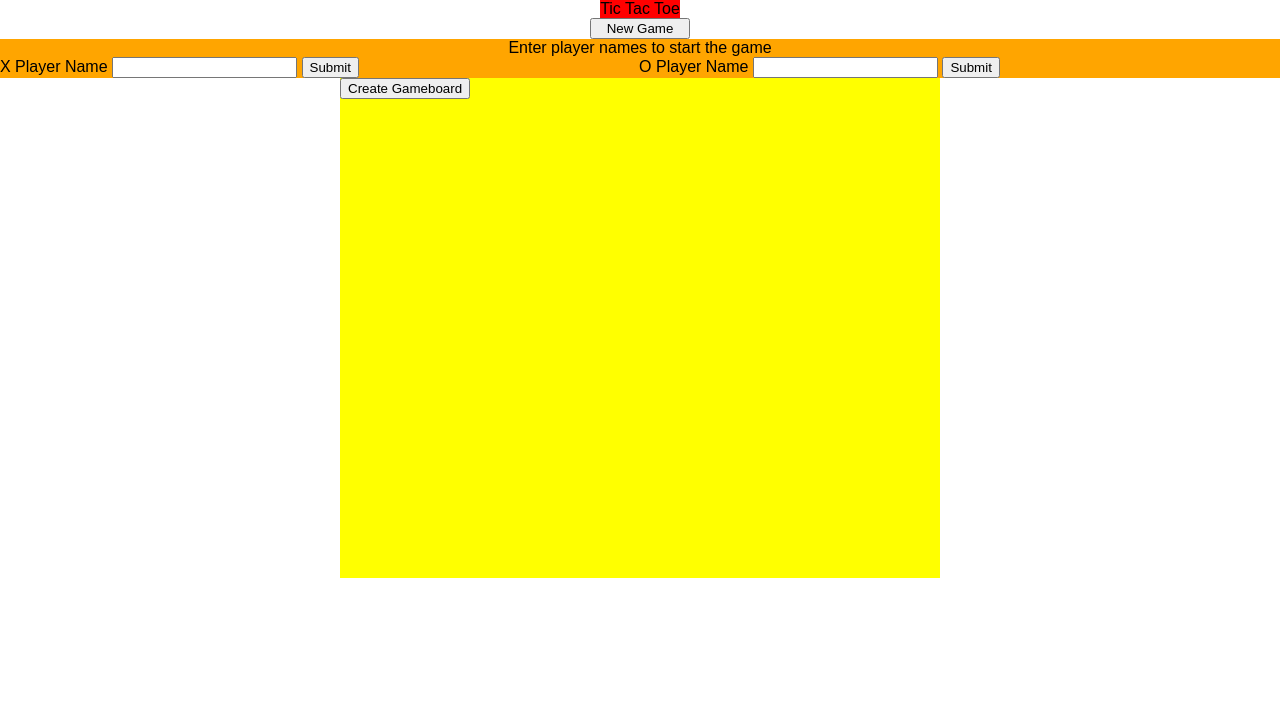
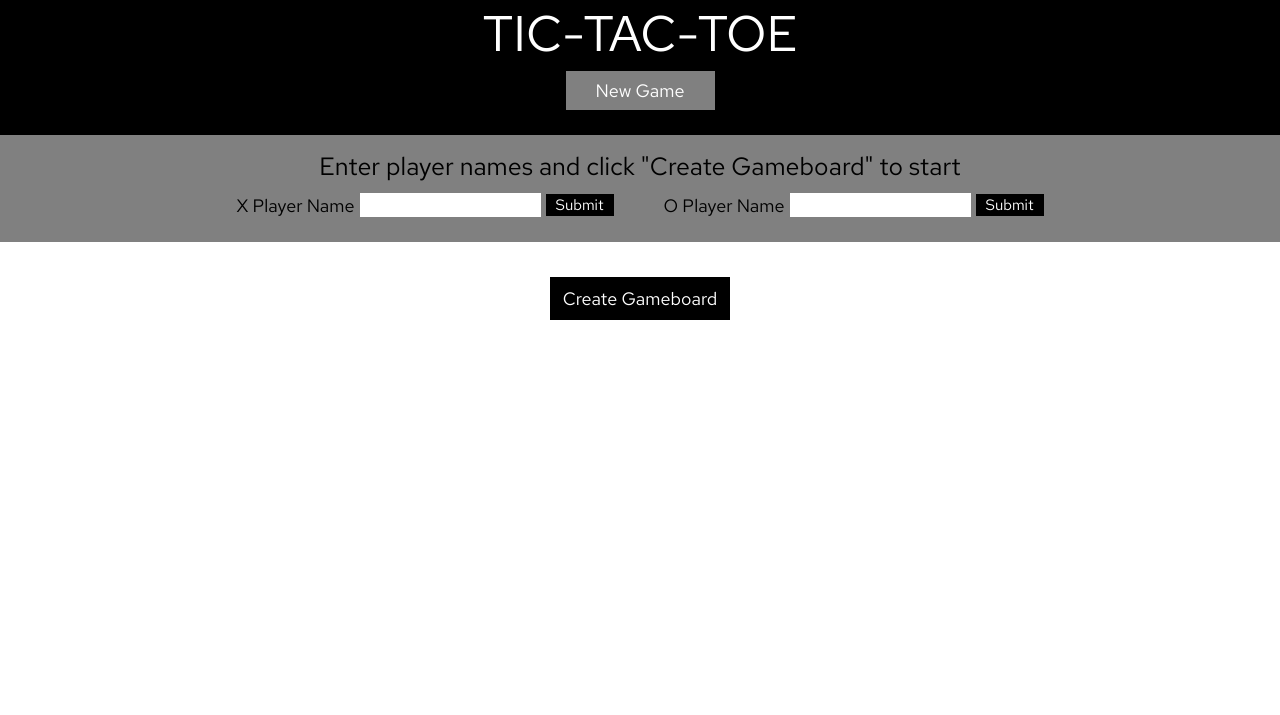
Before and after one commit to trishmoyce/tictactoe, a plain HTML site: page index.html in a window 1280 px wide. Drawn offline with Linux system fonts and the light colour scheme.

Commit message:
updated CSS to spruce up layout

```diff
--- a/index.html
+++ b/index.html
@@ -10,12 +10,11 @@
 
 <body>
     <div id="header">
-        <h1>Tic Tac Toe</h1>
-        <div id="results"></div>
+        <h1>TIC-TAC-TOE</h1>
         <button id="newbtn">New Game</button>
     </div>
     <div id="playerinfo">
-        <div id="currentplayer">Enter player names to start the game</div>
+        <div id="currentplayer">Enter player names and click "Create Gameboard" to start</div>
         <div id="xplayer">
             <label for="xplayername">X Player Name</label>
             <input type="text" id="xplayername" name="xplayername" required>
--- a/script.js
+++ b/script.js
@@ -17,10 +17,8 @@ function storeXName() {
     xsubmitbtn.disabled = true;
     if (inputspacex.value == "") {
         theX = player("Player X");
-        //console.log(theX.name);
     } else {
         theX = player(inputspacex.value);
-        //console.log(theX.name);
     }
 }
 
@@ -29,10 +27,8 @@ function storeOName() {
     osubmitbtn.disabled = true;
     if (inputspaceo.value == "") {
         theO = player("Player O");
-        //console.log(theO.name);
     } else {
         theO = player(inputspaceo.value);
-        //console.log(theO.name);
     }
 }
 
@@ -121,12 +117,14 @@ function playGame() {
             playerPicks[i].addEventListener("click", function turn() {
                 if (playerPicks[i].textContent == "") {
                     if (secondPlayerPlay == "stop") {
-                        playerPicks[i].style.backgroundColor = "violet";
+//                        playerPicks[i].style.backgroundColor = "lightgray";
+                        playerPicks[i].style.color = "red";
                         playerPicks[i].textContent = firstPlayer;
                         secondPlayerPlay = "go";
                         displaySecondPlayer();
                     } else if (secondPlayerPlay == "go") {
-                        playerPicks[i].style.backgroundColor = "navy";
+//                        playerPicks[i].style.backgroundColor = "lightgray";
+                        playerPicks[i].style.color = "blue";
                         playerPicks[i].textContent = secondPlayer;
                         secondPlayerPlay = "stop";
                         displayFirstPlayerAgain();
@@ -146,56 +144,40 @@ function reviewMoves() {
     var gbk = gb.children;
     function reviewXMoves() {
         if (gbk[0].textContent === "X" && gbk[1].textContent === "X" && gbk[2].textContent === "X") {
-            console.log("X - top row");
             createXWinnerContainer();
         } else if (gbk[3].textContent === "X" && gbk[4].textContent === "X" && gbk[5].textContent === "X") {
-            console.log("X - middle row");
             createXWinnerContainer();
         } else if (gbk[6].textContent === "X" && gbk[7].textContent === "X" && gbk[8].textContent === "X") {
-            console.log("X - bottom row");
             createXWinnerContainer();
         } else if (gbk[0].textContent === "X" && gbk[3].textContent === "X" && gbk[6].textContent === "X") {
-            console.log("X - first column");
             createXWinnerContainer();
         } else if (gbk[1].textContent === "X" && gbk[4].textContent === "X" && gbk[7].textContent === "X") {
-            console.log("X - second column");
             createXWinnerContainer();
         } else if (gbk[2].textContent === "X" && gbk[5].textContent === "X" && gbk[8].textContent === "X") {
-            console.log("X - third column");
             createXWinnerContainer();
         } else if (gbk[0].textContent === "X" && gbk[4].textContent === "X" && gbk[8].textContent === "X") {
-            console.log("X - diagonal top left to bottom right");
             createXWinnerContainer();
         } else if (gbk[6].textContent === "X" && gbk[4].textContent === "X" && gbk[2].textContent === "X") {
-            console.log("X - diagonal bottom left to top right");
             createXWinnerContainer();
         }
     }
     reviewXMoves();
     function reviewOMoves() {
         if (gbk[0].textContent === "O" && gbk[1].textContent === "O" && gbk[2].textContent === "O") {
-            console.log("O - top row");
             createOWinnerContainer();
         } else if (gbk[3].textContent === "O" && gbk[4].textContent === "O" && gbk[5].textContent === "O") {
-            console.log("O - middle row");
             createOWinnerContainer();
         } else if (gbk[6].textContent === "O" && gbk[7].textContent === "O" && gbk[8].textContent === "O") {
-            console.log("O - bottom row");
             createOWinnerContainer();
         } else if (gbk[0].textContent === "O" && gbk[3].textContent === "O" && gbk[6].textContent === "O") {
-            console.log("O - first column");
             createOWinnerContainer();
         } else if (gbk[1].textContent === "O" && gbk[4].textContent === "O" && gbk[7].textContent === "O") {
-            console.log("O - second column");
             createOWinnerContainer();
         } else if (gbk[2].textContent === "O" && gbk[5].textContent === "O" && gbk[8].textContent === "O") {
-            console.log("O - third column");
             createOWinnerContainer();
         } else if (gbk[0].textContent === "O" && gbk[4].textContent === "O" && gbk[8].textContent === "O") {
-            console.log("O - diagonal top left to bottom right");
             createOWinnerContainer();
         } else if (gbk[6].textContent === "O" && gbk[4].textContent === "O" && gbk[2].textContent === "O") {
-            console.log("O - diagonal bottom left to top right");
             createOWinnerContainer();
         }
     }
@@ -207,6 +189,7 @@ function reviewMoves() {
 function createXWinnerContainer() {
     removeFirstContainer();
     var winnerdiv = document.createElement("div");
+    winnerdiv.classList.add("winnerdiv");
     gamecontainer.appendChild(winnerdiv);
     winnerdiv.textContent = `X Wins! Congratulations, ${theX.name}!`;
     currentplayer.textContent = "Click 'New Game' to play again";
@@ -215,6 +198,7 @@ function createXWinnerContainer() {
 function createOWinnerContainer() {
     removeFirstContainer();
     var winnerdiv = document.createElement("div");
+    winnerdiv.classList.add("winnerdiv");
     gamecontainer.appendChild(winnerdiv);
     winnerdiv.textContent = `O Wins! Congratulations, ${theO.name}!`;
     currentplayer.textContent = "Click 'New Game' to play again";
@@ -243,7 +227,7 @@ function clearPlayerInfo() {
 function newGame() {
     clearPlayerInfo();
     removeFirstContainer();
-    createGameboard()
+    gamecontainer.appendChild(creategamebtn);
 }
 
 function removeFirstContainer() {
--- a/styles.css
+++ b/styles.css
@@ -1,3 +1,5 @@
+@import url("https://fonts.googleapis.com/css2?family=Red+Hat+Text&display=swap");
+
 /* http://meyerweb.com/eric/tools/css/reset/
    v2.0 | 20110126
    License: none (public domain)
@@ -25,55 +27,118 @@ time, mark, audio, video {
 }
 
 body {
-    font-family: Arial, Helvetica, sans-serif;
+    font-family: "Red Hat Text", sans-serif;
+}
+
+button {
+    border: none;
+    font-family: "Red Hat Text", sans-serif;
+    font-size: 15px;
 }
 
 #header {
+    background-color: black;
     display: grid;
-    grid-template-rows: auto auto auto;
+    grid-template-rows: auto auto;
     justify-items: center;
+    padding-bottom: 25px;
 }
 
 h1 {
-    background-color: red;
+    color: white;
+    font-size: 50px;
+    padding-bottom: 5px;
     text-align: center;
 }
 
 #newbtn {
-    width: 100px;
+    background-color: gray;
+    color: white;
+    font-size: 18px;
+    padding: 8px 30px;
 }
 
 #playerinfo {
-    background-color: orange;
+    background-color: gray;
     display: grid;
     grid-template-columns: auto auto;
     grid-template-rows: auto auto;
+    justify-content: center;
+    margin: auto;
+    padding: 15px;
 }
 
 #currentplayer {
     display: grid;
+    font-size: 25px;
     grid-area: 1 / 1 / 2 / 3;
     justify-content: center;
 }
 
+input {
+    border: 0;
+    height: 22px;
+}
+
+input:focus {
+    outline: 1px solid black;
+}
+
 #xplayer {
+    align-items: center;
+    display: grid;
+    font-size: 18px;
+    gap: 5px;
     grid-area: 2 / 1 / 3 / 2;
+    grid-template-columns: auto auto auto;
+    margin-right: 15px;
+    padding: 10px;
 }
 
 #oplayer {
+    align-items: center;
+    display: grid;
+    font-size: 18px;
+    gap: 5px;
     grid-area: 2 / 2 / 3 / 3;
+    grid-template-columns: auto auto auto;
+    justify-content: center;
+    margin-left: 15px;
+    padding: 10px;
+}
+
+.xsubmitbtn, .osubmitbtn {
+    background-color: black;
+    color: white;
+    padding: 1px 10px;
+}
+
+.xsubmitbtn:disabled, .osubmitbtn:disabled {
+    color: white;
+    opacity: 30%;
+    padding: 1px 10px;
 }
 
 #gamecontainer {
-    background-color: yellow;
-    height: 500px;
+    height: 400px;
     margin: auto;
+    padding: 35px;
     width: 600px;
+}
+
+#creategamebtn {
+    background-color: black;
+    color: white;
+    font-size: 18px;
+    margin-left: 35%;
+    margin-right: 35%;
+    padding: 10px 10px;
+    width: 30%;
 }
 
 #gameboard {
     align-content: center;
-    background-color: green;
+    background-color: white;
     display: grid;
     gap: 3px;
     grid-template-columns: 100px 100px 100px;
@@ -86,8 +151,15 @@ h1 {
 
 .gamesquare {
     align-items: center;
-    background-color: blue;
+    background-color: gray;
     display: grid;
     justify-content: center;
     font-size: 40px;
 }
+
+.winnerdiv {
+    font-size: 60px;
+    padding-bottom: 30px;
+    padding-top: 30px;
+    text-align: center;
+}
```
